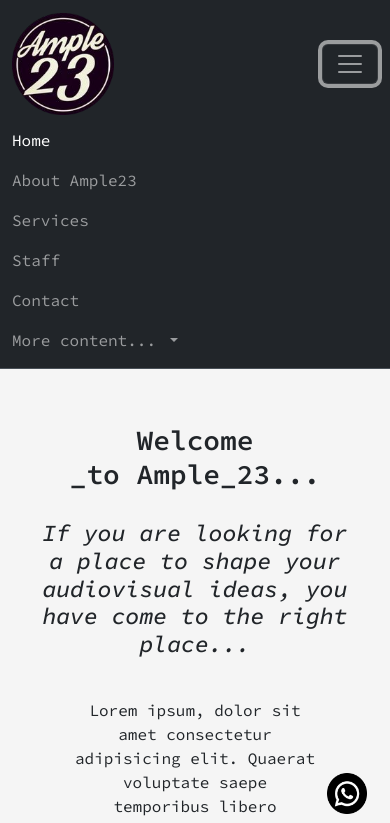
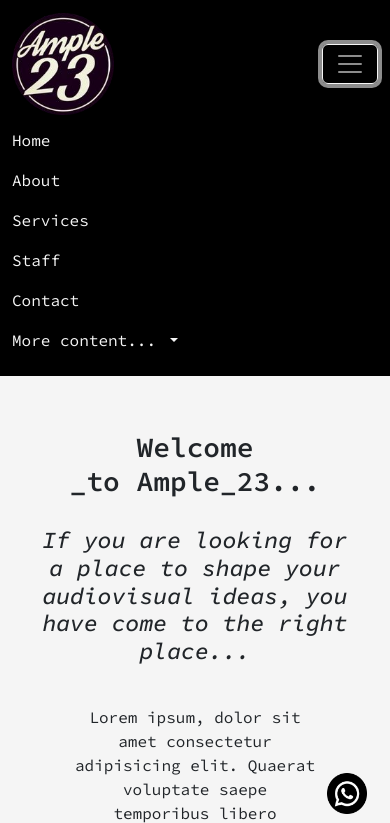
Before and after one commit to Willie-Bars/Proyecto_CODER-Ample23, a plain HTML site: page index.html in a window 390 px wide. Both pictures are taken after a click on the button "Toggle navigation". Shown: the top 823 px of the page. Drawn offline with nearby package versions, Linux system fonts and the light colour scheme.

Commit message:
Se realiza actualizaciones para diseño responsive de navbar en desktop

```diff
--- a/css/style.css
+++ b/css/style.css
@@ -5,6 +5,18 @@
 }
 
 /* estilos de header */
+
+nav {
+    background-color: #000000;
+}
+
+.nav-link {
+    color: whitesmoke !important;
+}
+
+.navbar-dark .navbar-toggler {
+   border-color: whitesmoke;
+}
 
 header nav img {
     width: 70%;
@@ -19,7 +31,7 @@
 
 /* estilos de body */
 
-body{
+body {
     background-color: whitesmoke;
     font-family: Source Code Pro;
 }
@@ -46,9 +58,11 @@
     text-align: center;
     margin: 10px;
 }
+
 iframe {
     display: block;
-    margin: 0 auto; /* Centra el iframe horizontalmente */
+    margin: 0 auto;
+    /* Centra el iframe horizontalmente */
     max-width: 100%;
 }
 
@@ -94,7 +108,6 @@
     border-radius: 15px;
 }
 
-
 .wsp {
     position: fixed;
     right: 5px;
@@ -126,6 +139,7 @@
 /* estilos desktop */
 
 @media screen and (min-width:1024px) {
+
     main {
         grid-template-columns: 1.5fr repeat(2, 1fr);
         grid-template-rows: 1fr;
@@ -146,6 +160,13 @@
         gap: 10px;
     }
 
+    .consola {
+        width: 60%;
+        margin: auto;
+
+    }
+
+
     .wsp {
         position: fixed;
         right: 10px;
--- a/index.html
+++ b/index.html
@@ -16,21 +16,21 @@
 
 <body>
     <header>
-        <nav class="navbar bg-dark border-bottom border-body" data-bs-theme="dark">
+        <nav class="navbar navbar-expand-lg navbar-dark">
             <div class="container-fluid">
-                <a class="navbar-brand" href="#"><img class="logo" src="./img/logo.png" alt="logo ample23"></a>
+                <a class="navbar-brand" href="./index.html"><img class="logo" src="./img/logo.png" alt="logo ample23"></a>
                 <button class="navbar-toggler" type="button" data-bs-toggle="collapse"
-                    data-bs-target="#navbarNavDropdown" aria-controls="navbarNavDropdown" aria-expanded="false"
-                    aria-label="Toggle navigation">
+                    data-bs-target="#navbarSupportedContent" aria-controls="navbarSupportedContent"
+                    aria-expanded="false" aria-label="Toggle navigation">
                     <span class="navbar-toggler-icon"></span>
                 </button>
-                <div class="collapse navbar-collapse" id="navbarNavDropdown">
-                    <ul class="navbar-nav">
+                <div class="collapse navbar-collapse" id="navbarSupportedContent">
+                    <ul class="navbar-nav ms-auto mb-2 mb-lg-0">
                         <li class="nav-item">
                             <a class="nav-link active" aria-current="page" href="./index.html">Home</a>
                         </li>
                         <li class="nav-item">
-                            <a class="nav-link" href="./pages/about.html">About Ample23</a>
+                            <a class="nav-link" href="./pages/about.html">About</a>
                         </li>
                         <li class="nav-item">
                             <a class="nav-link" href="./pages/services.html">Services</a>
@@ -56,18 +56,6 @@
                 </div>
             </div>
         </nav>
-        <!--
-        --------NAVBAR ANTERIOR---------------
-        <nav>
-            <ul>
-                <li><a href="#">Inicio</a></li>
-                <li><a href="./pages/nosotros.html">Sobre nosotros</a></li>
-                <li><a href="./pages/servicios.html">Servicios</a></li>
-                <li><a href="./pages/staff.html">Staff</a></li>
-                <li><a href="./pages/contacto.html">Contacto</a></li>
-            </ul>
-        </nav>
-        -->
 
     </header>
     <main>
```
Also changed, not shown: pages/about.html (+7 -6 lines), pages/contact.html (+6 -6 lines), pages/services.html (+6 -6 lines), pages/staff.html (+6 -6 lines).
